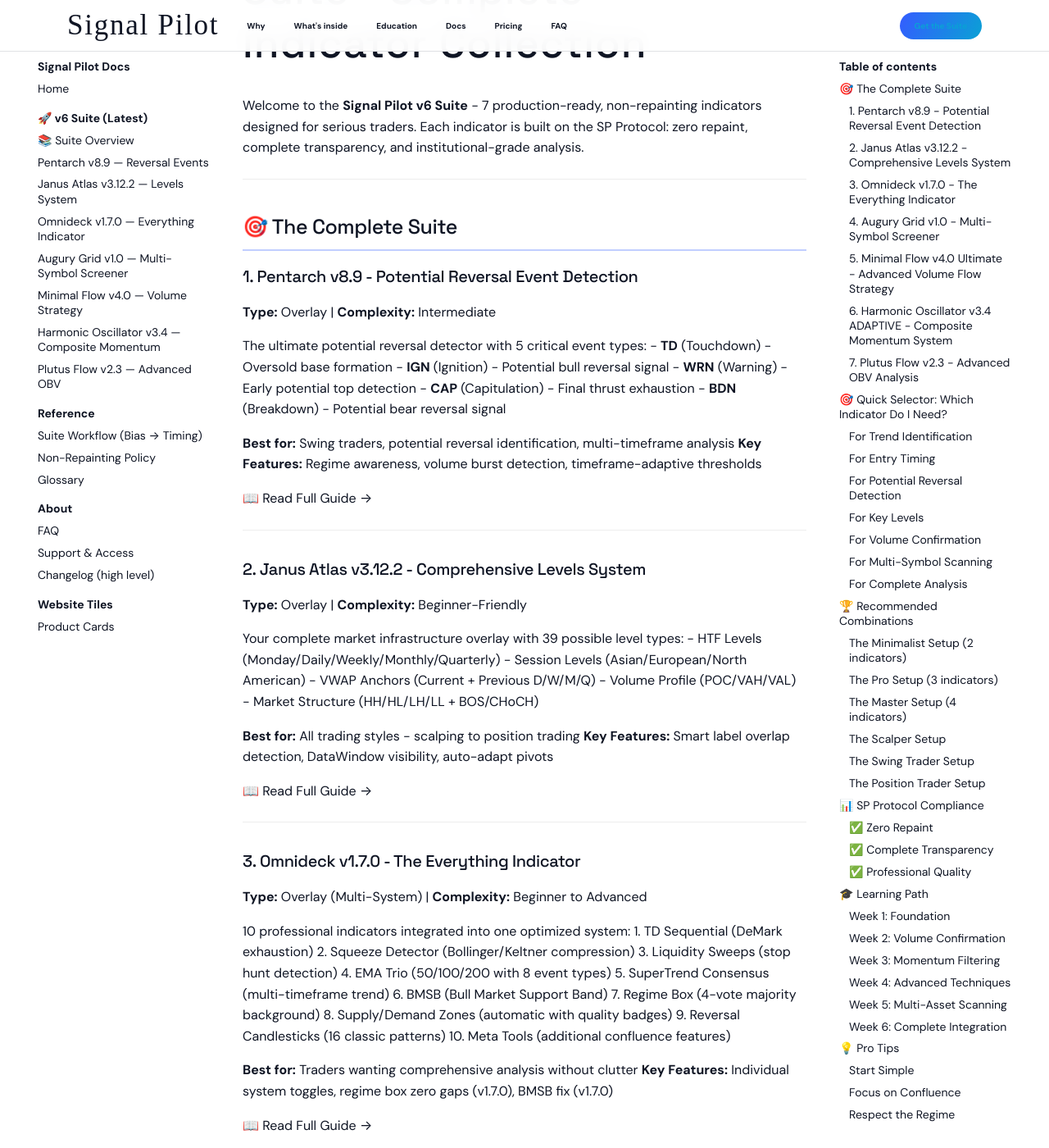
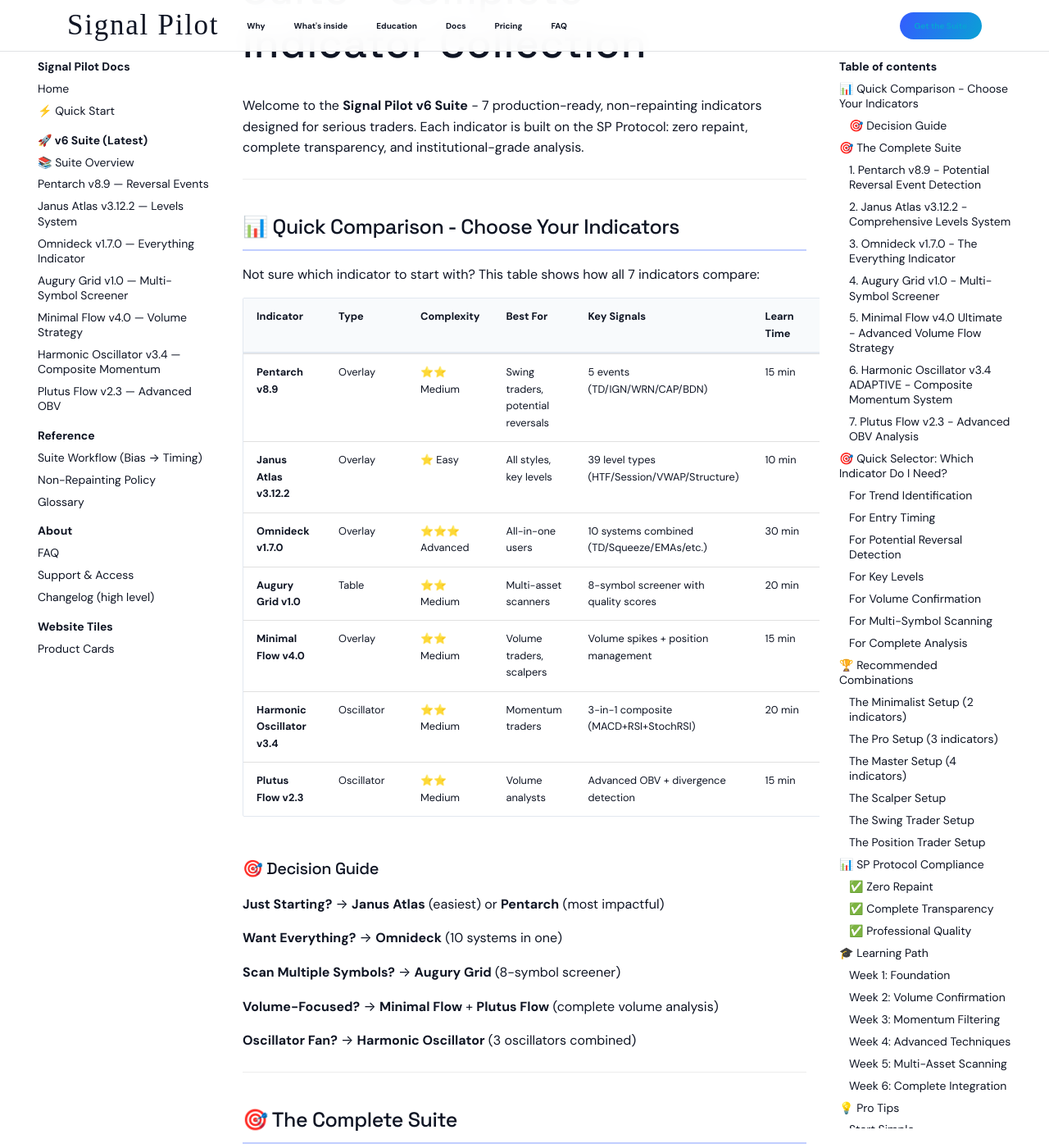
Before and after one commit to Signalpilot/signalpilot-docs, an MkDocs documentation site: the page built from docs/v6-suite-index.md, in a window 1280 px wide and 1400 px high, scrolled down 270 px. Shown: the whole window at 82% size. Built offline with MkDocs 1.6.1 and Material for MkDocs 9.7.7, drawn with Linux system fonts in a browser that asks for light colours; some web fonts are replaced; comment, search, counter and statistics services are not loaded.

Commit message:
Add Quick Start guide and comparison table
Quick Start (start-quick.md):
- 5-minute path from zero to first signal
- Uses Pentarch as entry point (simplest, most impactful)
- 4 steps: Install → Learn 5 signals → Set alert → Example trade
- Includes cheat sheet and next steps

Comparison Table (v6-suite-index.md):
- All 7 indicators in one table
- Columns: Type, Complexity, Best For, Key Signals, Learn Time
- Decision guide for common use cases

Navigation & Homepage:
- Added Quick Start to main nav (second position)
- Hero section now has dual CTAs (Quick Start + Explore Suite)
- Added to 'New Here?' section as first item

Impact: Solves 'where do I start?' problem and reduces decision paralysis.

🤖 Generated with [Claude Code](https://claude.com/claude-code)

Co-Authored-By: Claude <noreply@anthropic.com>

```diff
--- a/docs/v6-suite-index.md
+++ b/docs/v6-suite-index.md
@@ -1,6 +1,39 @@
 # Signal Pilot v6 Suite - Complete Indicator Collection
 
 Welcome to the **Signal Pilot v6 Suite** - 7 production-ready, non-repainting indicators designed for serious traders. Each indicator is built on the SP Protocol: zero repaint, complete transparency, and institutional-grade analysis.
+
+---
+
+## 📊 Quick Comparison - Choose Your Indicators
+
+Not sure which indicator to start with? This table shows how all 7 indicators compare:
+
+| Indicator | Type | Complexity | Best For | Key Signals | Learn Time |
+|-----------|------|------------|----------|-------------|------------|
+| **[Pentarch v8.9](pentarch-v89.md)** | Overlay | ⭐⭐ Medium | Swing traders, potential reversals | 5 events (TD/IGN/WRN/CAP/BDN) | 15 min |
+| **[Janus Atlas v3.12.2](janus-atlas-v3122.md)** | Overlay | ⭐ Easy | All styles, key levels | 39 level types (HTF/Session/VWAP/Structure) | 10 min |
+| **[Omnideck v1.7.0](omnideck-v170.md)** | Overlay | ⭐⭐⭐ Advanced | All-in-one users | 10 systems combined (TD/Squeeze/EMAs/etc.) | 30 min |
+| **[Augury Grid v1.0](augury-grid-v10.md)** | Table | ⭐⭐ Medium | Multi-asset scanners | 8-symbol screener with quality scores | 20 min |
+| **[Minimal Flow v4.0](minimal-flow-v40-ultimate.md)** | Overlay | ⭐⭐ Medium | Volume traders, scalpers | Volume spikes + position management | 15 min |
+| **[Harmonic Oscillator v3.4](harmonic-oscillator-v34-adaptive.md)** | Oscillator | ⭐⭐ Medium | Momentum traders | 3-in-1 composite (MACD+RSI+StochRSI) | 20 min |
+| **[Plutus Flow v2.3](plutus-flow-v23.md)** | Oscillator | ⭐⭐ Medium | Volume analysts | Advanced OBV + divergence detection | 15 min |
+
+### 🎯 Decision Guide
+
+**Just Starting?**
+→ **[Janus Atlas](janus-atlas-v3122.md)** (easiest) or **[Pentarch](pentarch-v89.md)** (most impactful)
+
+**Want Everything?**
+→ **[Omnideck](omnideck-v170.md)** (10 systems in one)
+
+**Scan Multiple Symbols?**
+→ **[Augury Grid](augury-grid-v10.md)** (8-symbol screener)
+
+**Volume-Focused?**
+→ **[Minimal Flow](minimal-flow-v40-ultimate.md)** + **[Plutus Flow](plutus-flow-v23.md)** (complete volume analysis)
+
+**Oscillator Fan?**
+→ **[Harmonic Oscillator](harmonic-oscillator-v34-adaptive.md)** (3 oscillators combined)
 
 ---
 
--- a/mkdocs.yml
+++ b/mkdocs.yml
@@ -73,6 +73,7 @@ extra_javascript:
 
 nav:
   - Home: index.md
+  - "⚡ Quick Start": start-quick.md
 
   - "🚀 v6 Suite (Latest)":
     - "📚 Suite Overview": v6-suite-index/
```
Also changed, not shown: docs/index.md (+5 -1 lines), docs/start-quick.md (added, +199 -0 lines).
